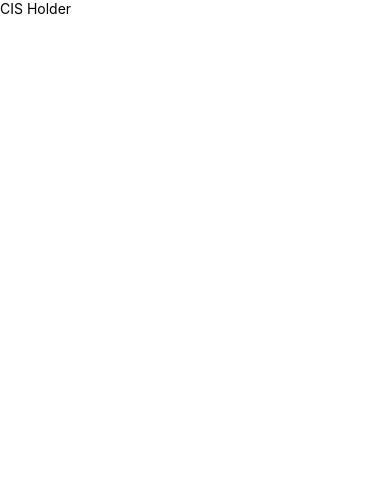
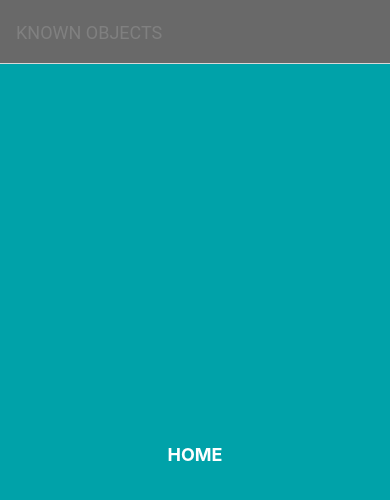
Before and after one commit to slavislavi/holders, a React Native app: screen / in a window 390 px wide. Shown: the top 500 px of the page. Built offline with nearby package versions, Linux system fonts and the light colour scheme.

Commit message:
[develop]: add-router-to-app

```diff
--- a/src/App.tsx
+++ b/src/App.tsx
@@ -1,12 +1,18 @@
-import React from 'react';
-import {SafeAreaView, Text, View} from 'react-native';
+import React, {FC, useLayoutEffect, useState} from 'react';
+import {ActivityIndicator} from 'react-native';
+import AppNavigation from './router';
 
-export const App = () => {
+export const App: FC = () => {
+  const [isLoading, setIsLoading] = useState(true);
+
+  useLayoutEffect(() => {
+    setIsLoading(false);
+  }, []);
+
   return (
-    <SafeAreaView>
-      <View>
-        <Text>CIS Holder</Text>
-      </View>
-    </SafeAreaView>
+    <>
+      <AppNavigation />
+      {isLoading && <ActivityIndicator size="large" color="#000075" />}
+    </>
   );
 };
```
